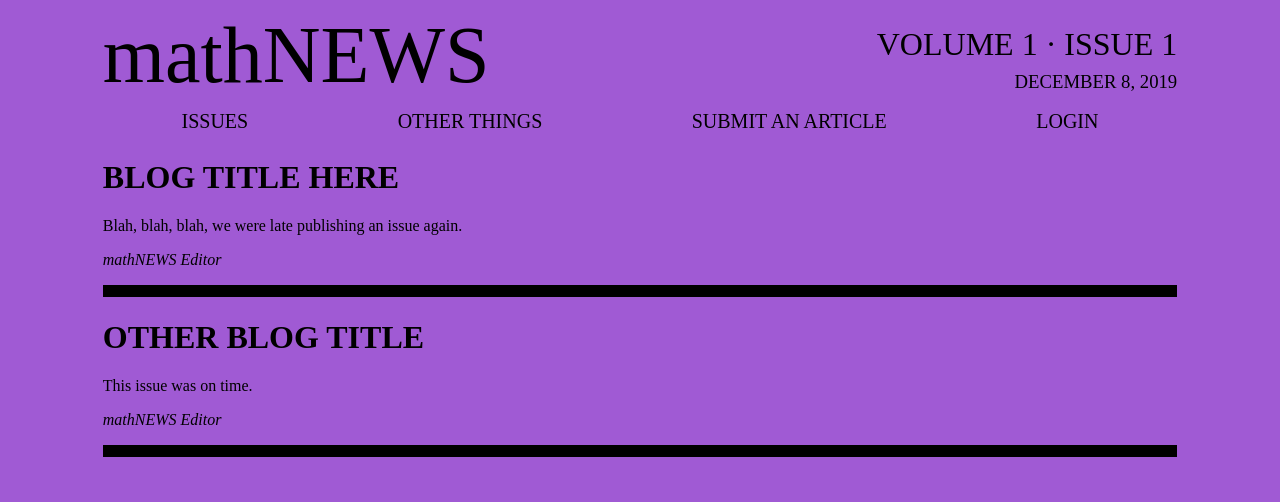
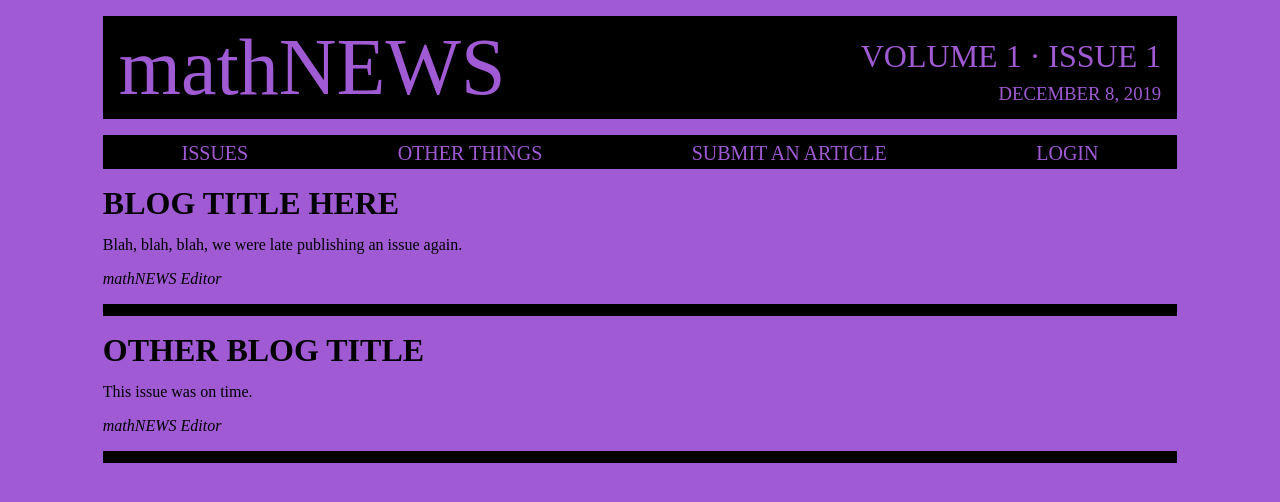
Before and after one commit to UWmathNEWS/slugline-api, a Django app: page / in a window 1280 px wide. Shown: the top 502 px of the page. Run offline with Django 3.2, Linux system fonts and the light colour scheme; tables that the repository leaves empty hold one stand-in row (values such as "Sample post"); some web fonts are replaced.

Commit message:
Change the default padding for the blackbox

```diff
--- a/static/css/slugline.css
+++ b/static/css/slugline.css
@@ -33,7 +33,10 @@ html {
 
 .blackbox {
     background-color: black;
-    padding: 1em;
+    padding-left: 1em;
+    padding-right: 1em;
+    padding-top: 0.25em;
+    padding-bottom: 0.25em;
     color: var(--theme-color);
     margin-top: 1em;
     margin-bottom: 1em;
@@ -43,6 +46,7 @@ html {
 h1, h2, h3, h4, h5, h6 {
     font-family: DIN Next;
     text-transform: uppercase;
+    line-height: 0.75em;
 }
 
 p {
--- a/templates/base.html
+++ b/templates/base.html
@@ -10,15 +10,15 @@
     </head>
     <body>
         <div class="slugline-container">
-            <div class="slugline-header">
+            <div class="slugline-header blackbox">
                 <a class="mathnews-brand mathnews-logo" href="/"></a>
                 <div class="header-info">
                     <h3>VOLUME {{ latest_issue.volume_num }} · ISSUE {{ latest_issue.issue_num }}</h3>
                     <h3>{% now 'F j, Y' %}</h3>
                 </div>
             </div>
-            <div class="slugline-nav">
-                <a>ISSUES</a>
+            <div class="slugline-nav blackbox">
+                <a href="/issues">ISSUES</a>
                 <a>OTHER THINGS</a>
                 <a>SUBMIT AN ARTICLE</a>
                 <a>LOGIN</a>
```
